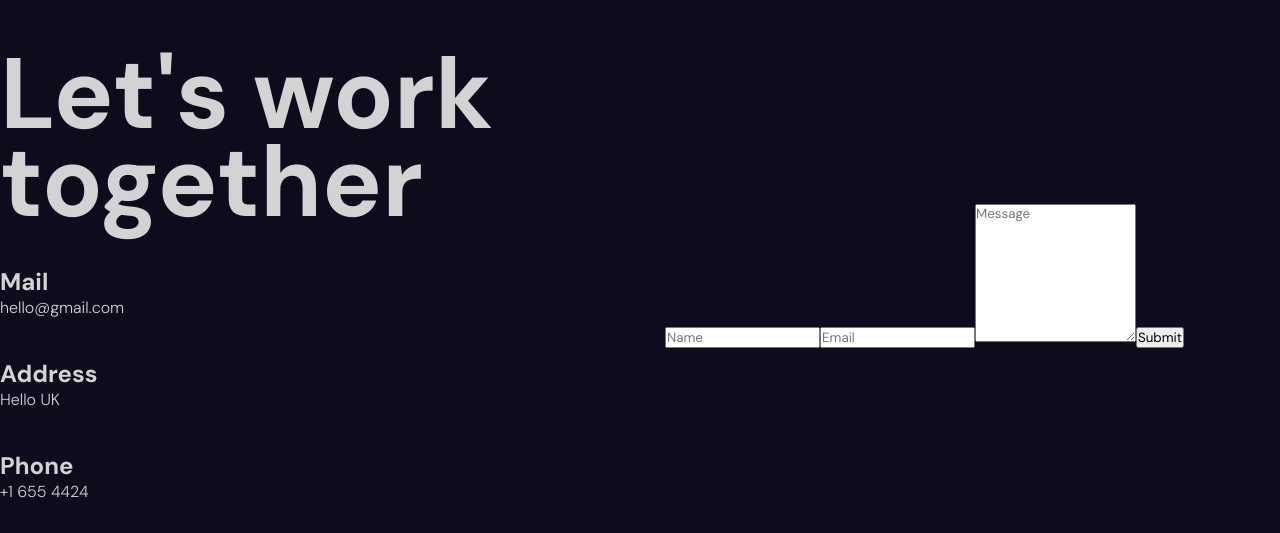
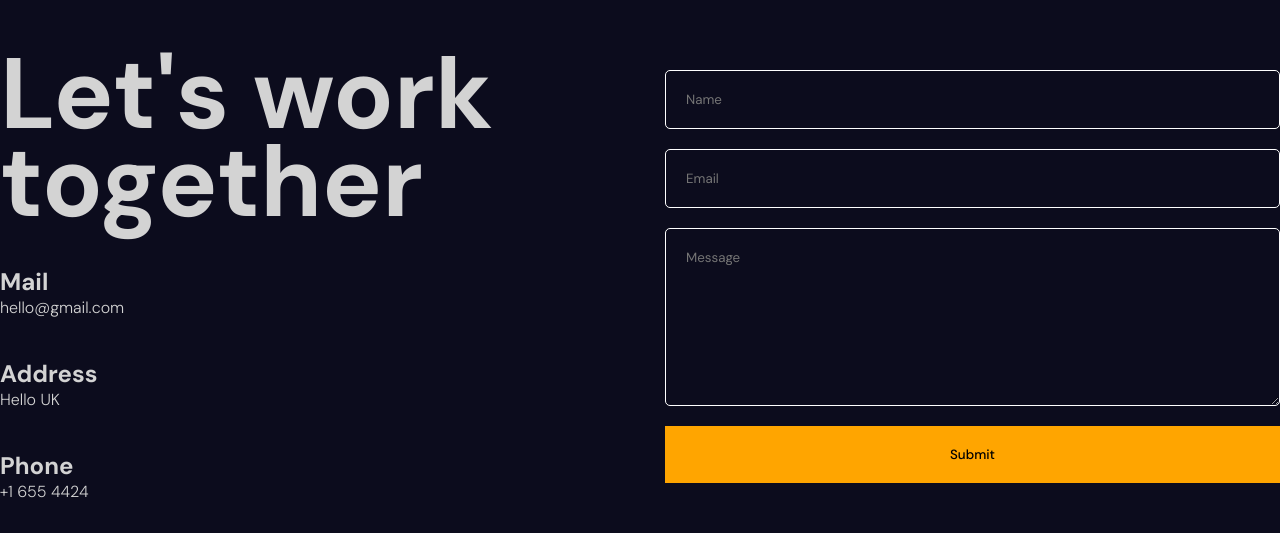
Before and after one commit to AmanKhansili/PORTFOLIO, a React (Vite) app: page / in a window 1280 px wide. Shown: the part 3324-3857 px from the top of the page. Built offline with nearby package versions, Linux system fonts and the light colour scheme.

Commit message:
Contact css

```diff
--- a/src/component/contact/Contact.jsx
+++ b/src/component/contact/Contact.jsx
@@ -1,32 +1,57 @@
-import "./contact.scss"
+import "./contact.scss";
+import { motion } from "framer-motion";
+
+const variants = {
+  initial: {
+    y: 500,
+    opacity: 0,
+  },
+  animate: {
+    y: 0,
+    opacity: 1,
+    transition: {
+      duration: 0.5,
+      staggerChildren: 0.1,
+    },
+  },
+};
 
 const Contact = () => {
   return (
-    <div className="contact">
-      <div className="textContainer">
-        <h1>Let's work together</h1>
-        <div className="item">
+    <motion.div
+      className="contact"
+      variants={variants}
+      initial="initial"
+      whileInView="animate"
+    >
+      <motion.div className="textContainer" variants={variants}>
+        <motion.h1 variants={variants}>Let's work together</motion.h1>
+        <motion.div className="item" variants={variants}>
           <h2>Mail</h2>
           <span>hello@gmail.com</span>
-        </div>
-        <div className="item">
+        </motion.div>
+        <motion.div className="item" variants={variants}>
           <h2>Address</h2>
           <span>Hello UK</span>
-        </div>
-        <div className="item">
+        </motion.div>
+        <motion.div className="item" variants={variants}>
           <h2>Phone</h2>
           <span>+1 655 4424</span>
-        </div>
-      </div>
+        </motion.div>
+      </motion.div>
       <div className="formContainer">
-        <form>
+        <motion.form
+          initial={{ opacity: 0 }}
+          whileInView={{ opacity: 1 }}
+          transition={{ delay: 3, duration: 1 }}
+        >
           <input type="text" required placeholder="Name" />
           <input type="email" required placeholder="Email" />
           <textarea rows={8} placeholder="Message" />
           <button>Submit</button>
-        </form>
+        </motion.form>
       </div>
-    </div>
+    </motion.div>
   );
 };
 
--- a/src/component/contact/contact.scss
+++ b/src/component/contact/contact.scss
@@ -16,14 +16,44 @@
       font-size: 100px;
       line-height: 88px;
     }
+
     span {
       font-weight: 300;
     }
   }
+
   .formContainer {
     flex: 1;
-    display: flex;
-    flex-direction: column;
-    gap: 20px;
+    position: relative;
+
+    .phoneSvg {
+      stroke: orange;
+      position: absolute;
+      margin: auto;
+      z-index: -1;
+    }
+
+    form {
+      display: flex;
+      flex-direction: column;
+      gap: 20px;
+
+      input,
+      textarea {
+        padding: 20px;
+        background-color: transparent;
+        border: 1px solid white;
+        color: white;
+        border-radius: 5px;
+      }
+
+      button {
+        padding: 20px;
+        border: none;
+        background-color: orange;
+        cursor: pointer;
+        font-weight: 500;
+      }
+    }
   }
 }
```
